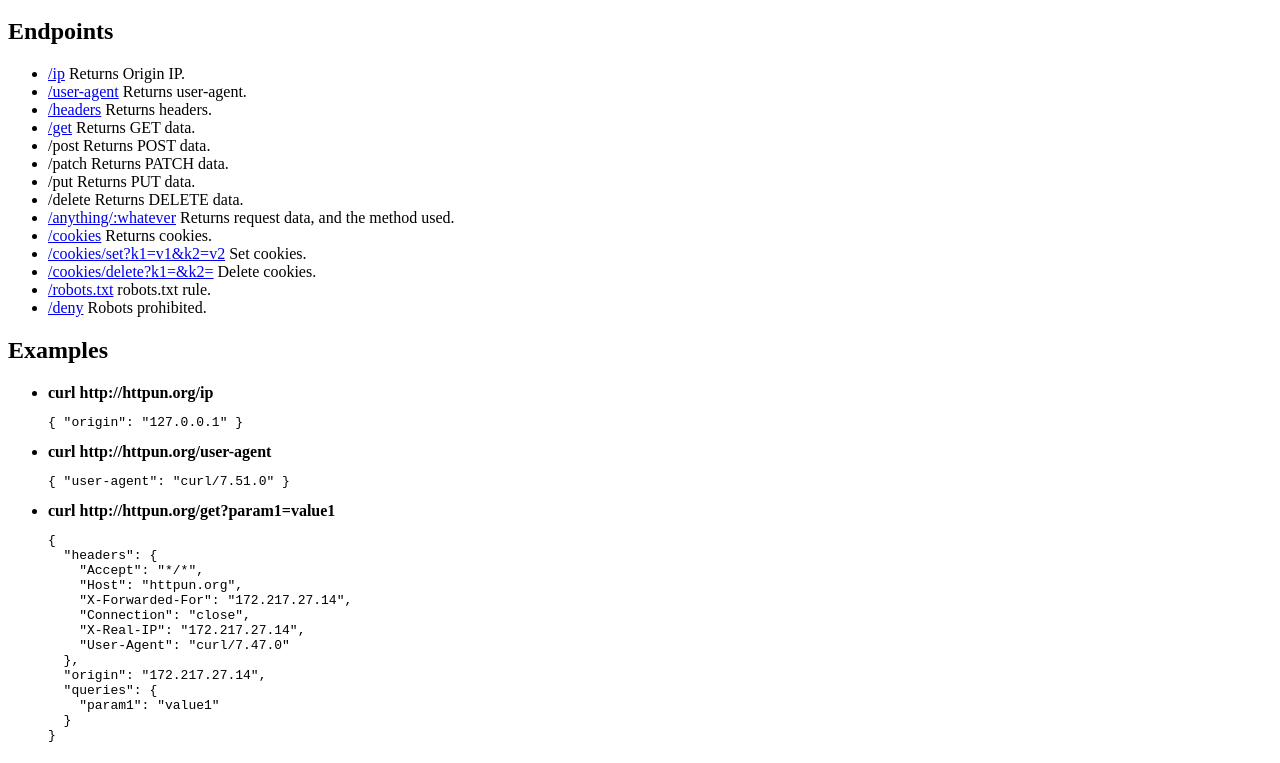
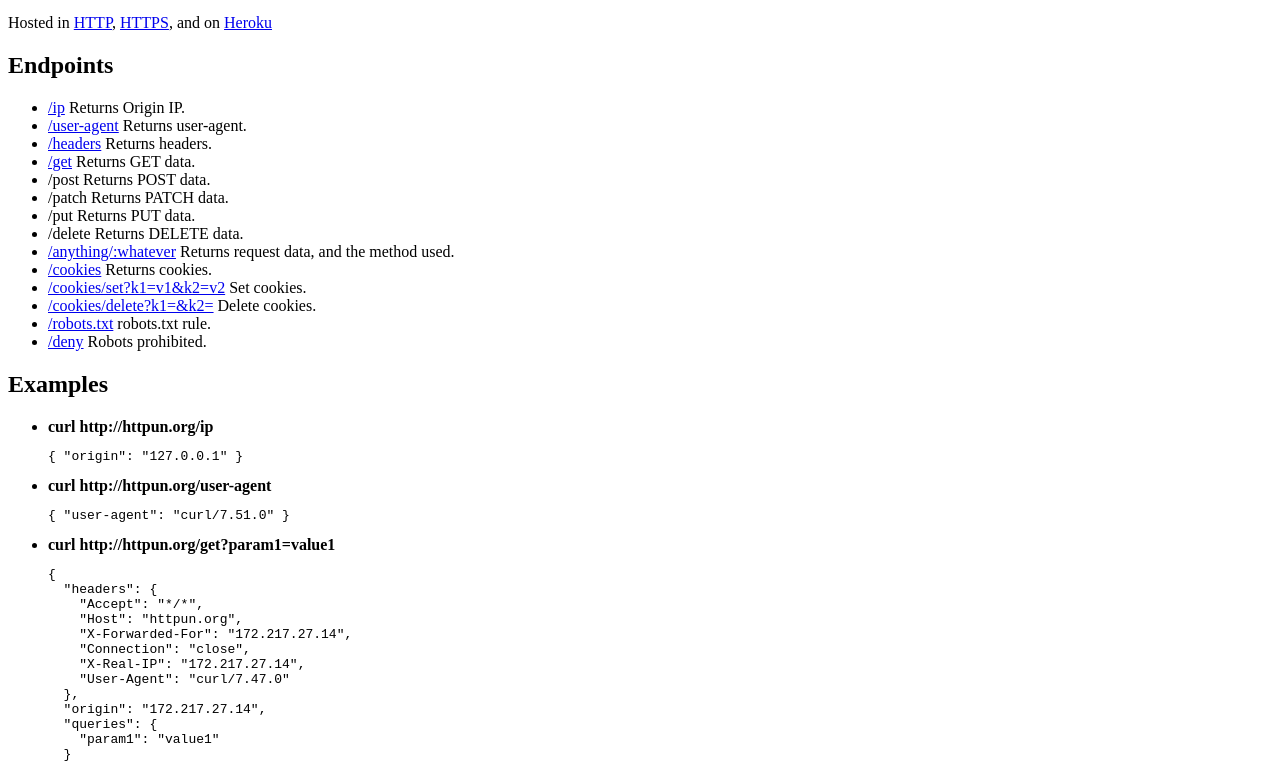
Before and after one commit to khoi/httpun, a plain HTML site: page Public/index.html in a window 1280 px wide. Shown: the part 100-863 px from the top of the page. Drawn offline with Linux system fonts and the light colour scheme.

Commit message:
Update index page

```diff
--- a/Public/index.html
+++ b/Public/index.html
@@ -10,6 +10,7 @@
 
 	<h1>htt(pun) HTTP Request & Response Testing Service</h1>
 	<p><i>pun obviously intended</i></p>
+    <p>Hosted in <a href="http://httpun.org">HTTP</a>, <a href="http://httpun.org">HTTPS</a>, and on <a href="https://httpun.herokuapp.com">Heroku</a></p>
 	<h2>Endpoints</h2>
 	<ul>
 		<li><a href="/ip">/ip</a> Returns Origin IP.
```
